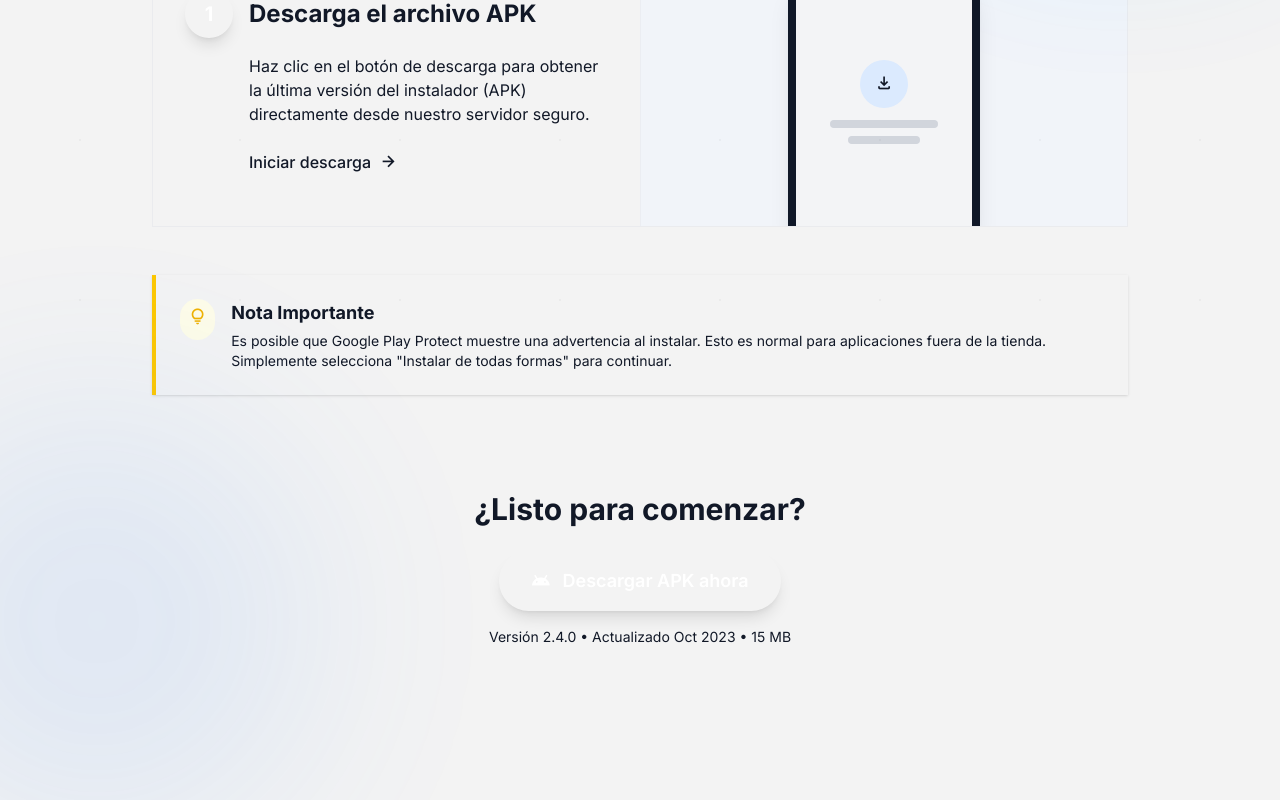
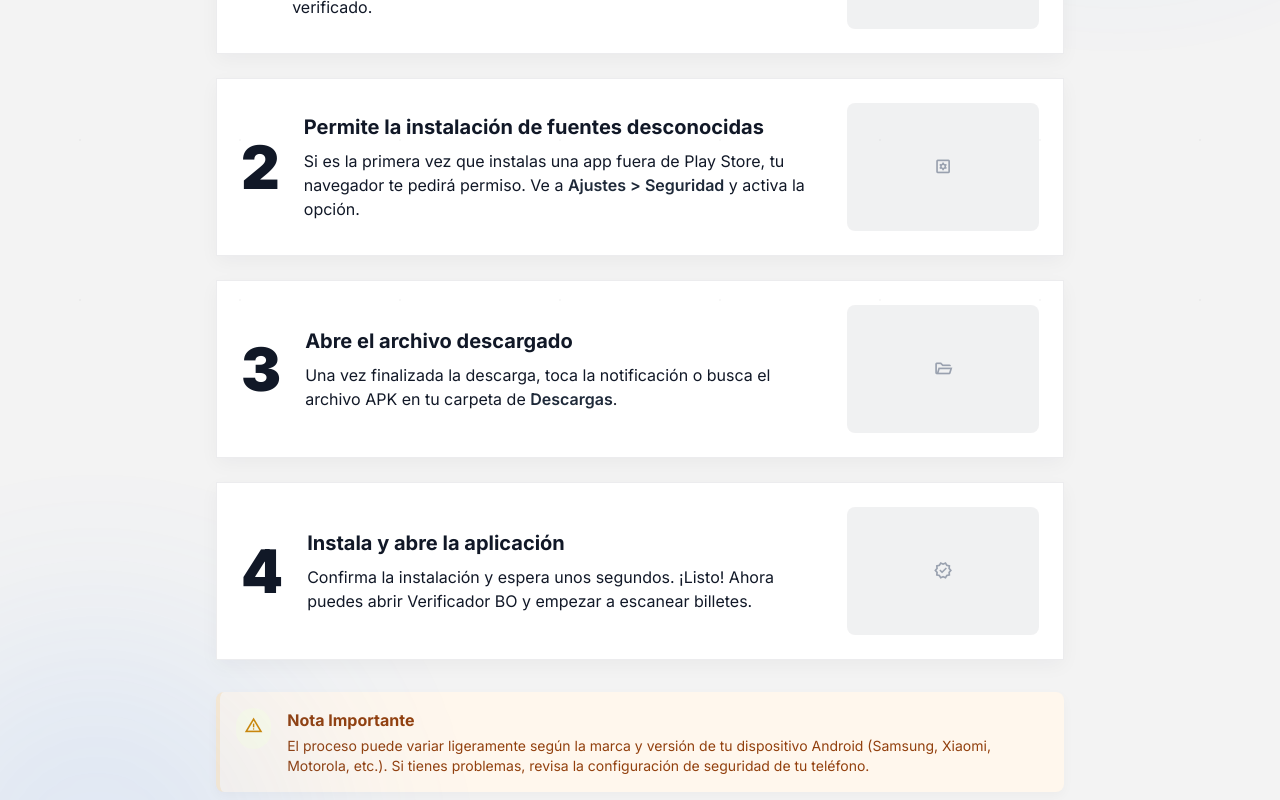
Before and after one commit to SudoCode76/verificador-billetes-bo-web, an Angular app: page /install in a window 1280 px wide. Shown: the part 420-1220 px from the top of the page. Built offline with nearby package versions, Linux system fonts and the light colour scheme.

Commit message:
feat: update install page layout and content for clarity and improved user experience

```diff
--- a/src/app/pages/home/home.page.ts
+++ b/src/app/pages/home/home.page.ts
@@ -83,7 +83,7 @@ export class HomePage {
   ];
 
   readonly socialLinks: SocialLink[] = [
-    { label: 'GitHub', href: 'https://github.com/SudoCode76?tab=repositories', icon: 'github' },
+    { label: 'GitHub', href: 'https://github.com/SudoCode76', icon: 'github' },
     { label: 'LinkedIn', href: 'https://www.linkedin.com/in/miguel-zenteno/', icon: 'linkedin' },
     { label: 'WhatsApp', href: 'https://wa.me/59162994685', icon: 'whatsapp' },
   ];
--- a/src/app/pages/install/install.page.ts
+++ b/src/app/pages/install/install.page.ts
@@ -5,105 +5,128 @@ import { ChangeDetectionStrategy, Component } from '@angular/core';
   changeDetection: ChangeDetectionStrategy.OnPush,
   imports: [],
   template: `
-    <main class="w-full max-w-5xl mx-auto flex flex-col items-center pt-10 pb-20 px-6">
-      <section class="w-full text-center mb-16 relative">
-        <div
-          class="inline-flex items-center gap-2 px-3 py-1 mb-6 rounded-full bg-primary/10 text-primary text-xs font-semibold border border-primary/20"
-        >
-          <span class="material-symbols-outlined text-sm">download</span>
-          Guía de Instalación
-        </div>
-        <h1 class="text-4xl md:text-5xl font-bold mb-4 tracking-tight">
+    <main class="w-full max-w-4xl mx-auto px-6 py-12 flex flex-col items-center">
+      <section class="text-center mb-12">
+        <h1 class="text-4xl md:text-5xl font-bold tracking-tight mb-4 install-hero-title">
           Cómo instalar la aplicación
         </h1>
         <p class="text-lg text-text-secondary dark:text-text-secondary-dark max-w-2xl mx-auto">
-          Sigue estos sencillos pasos para instalar el Verificador de Billetes BO en tu dispositivo
-          Android de forma segura y rápida.
+          Sigue estos sencillos pasos para instalar Verificador BO en tu dispositivo Android.
         </p>
       </section>
 
-      <div class="w-full space-y-8">
-        <!-- Step cards (1..4) condensed for brevity; same structure as provided mockup -->
+      <section class="w-full space-y-6">
         <div
-          class="bg-acrylic dark:bg-surface-dark border border-gray-200/60 dark:border-gray-700 rounded-fluent-xl shadow-fluent overflow-hidden"
+          class="panel bg-acrylic dark:bg-surface-dark p-6 md:p-8 rounded-fluent-lg shadow-fluent flex flex-col md:flex-row gap-6 md:items-center group hover:shadow-fluent-hover transition-all"
         >
-          <div class="flex flex-col md:flex-row h-full">
-            <div class="md:w-1/2 p-8 flex flex-col justify-center">
-              <div class="flex items-start gap-4 mb-4">
-                <div
-                  class="flex-shrink-0 w-12 h-12 bg-primary text-white rounded-full flex items-center justify-center text-xl font-bold shadow-lg"
-                >
-                  1
+          <div class="flex-shrink-0">
+            <span class="text-6xl font-black text-primary/80 select-none">1</span>
           </div>
-                <h2 class="text-2xl font-bold pt-2">Descarga el archivo APK</h2>
-              </div>
-              <p class="text-text-secondary dark:text-text-secondary-dark mb-6 pl-16">
-                Haz clic en el botón de descarga para obtener la última versión del instalador (APK)
-                directamente desde nuestro servidor seguro.
+          <div class="flex-1">
+            <h3 class="text-xl font-bold mb-2">Descarga el archivo APK</h3>
+            <p class="text-text-secondary dark:text-text-secondary-dark">
+              Presiona el botón de descarga para obtener la última versión de la aplicación
+              directamente en tu dispositivo. El archivo es seguro y verificado.
             </p>
-              <div class="pl-16">
-                <button
-                  class="text-primary hover:text-primary-hover font-medium flex items-center gap-2 group"
-                >
-                  Iniciar descarga
-                  <span
-                    class="material-symbols-outlined group-hover:translate-x-1 transition-transform"
-                    >arrow_forward</span
-                  >
-                </button>
-              </div>
           </div>
           <div
-              class="md:w-1/2 bg-blue-50/50 dark:bg-blue-900/10 flex items-end justify-center pt-8 px-8 border-t md:border-t-0 md:border-l border-gray-200/50 dark:border-gray-700"
+            class="w-full md:w-48 h-32 placeholder-card rounded-lg flex items-center justify-center text-gray-400 dark:text-gray-300"
           >
-              <div
-                class="w-48 h-64 bg-white dark:bg-gray-800 rounded-t-3xl border-t-8 border-x-8 border-gray-900 shadow-xl relative overflow-hidden"
-              >
-                <div
-                  class="w-full h-full bg-gray-100 dark:bg-gray-700 flex flex-col items-center justify-center p-4"
-                >
-                  <div
-                    class="w-12 h-12 bg-blue-100 rounded-full flex items-center justify-center mb-3 text-primary"
-                  >
-                    <span class="material-symbols-outlined">download</span>
-                  </div>
-                  <div class="w-3/4 h-2 bg-gray-300 dark:bg-gray-600 rounded mb-2"></div>
-                  <div class="w-1/2 h-2 bg-gray-300 dark:bg-gray-600 rounded"></div>
-                </div>
-              </div>
-            </div>
-          </div>
+            <span class="material-symbols-outlined text-4xl">download_for_offline</span>
           </div>
         </div>
 
         <div
-        class="w-full mt-12 bg-acrylic dark:bg-surface-dark border-l-4 border-yellow-400 p-6 rounded-r-fluent-lg shadow-sm flex items-start gap-4"
+          class="panel bg-acrylic dark:bg-surface-dark p-6 md:p-8 rounded-fluent-lg shadow-fluent flex flex-col md:flex-row gap-6 md:items-center group hover:shadow-fluent-hover transition-all"
         >
-        <div class="text-yellow-500 bg-yellow-50 dark:bg-yellow-900/20 p-2 rounded-full">
-          <span class="material-symbols-outlined">lightbulb</span>
+          <div class="flex-shrink-0">
+            <span class="text-6xl font-black text-primary/80 select-none">2</span>
+          </div>
+          <div class="flex-1">
+            <h3 class="text-xl font-bold mb-2">Permite la instalación de fuentes desconocidas</h3>
+            <p class="text-text-secondary dark:text-text-secondary-dark">
+              Si es la primera vez que instalas una app fuera de Play Store, tu navegador te pedirá
+              permiso. Ve a
+              <span class="font-semibold text-gray-800 dark:text-gray-200"
+                >Ajustes &gt; Seguridad</span
+              >
+              y activa la opción.
+            </p>
+          </div>
+          <div
+            class="w-full md:w-48 h-32 placeholder-card rounded-lg flex items-center justify-center text-gray-400 dark:text-gray-300"
+          >
+            <span class="material-symbols-outlined text-4xl">settings_applications</span>
+          </div>
+        </div>
+
+        <div
+          class="panel bg-acrylic dark:bg-surface-dark p-6 md:p-8 rounded-fluent-lg shadow-fluent flex flex-col md:flex-row gap-6 md:items-center group hover:shadow-fluent-hover transition-all"
+        >
+          <div class="flex-shrink-0">
+            <span class="text-6xl font-black text-primary/80 select-none">3</span>
+          </div>
+          <div class="flex-1">
+            <h3 class="text-xl font-bold mb-2">Abre el archivo descargado</h3>
+            <p class="text-text-secondary dark:text-text-secondary-dark">
+              Una vez finalizada la descarga, toca la notificación o busca el archivo APK en tu
+              carpeta de
+              <span class="font-semibold text-gray-800 dark:text-gray-200">Descargas</span>.
+            </p>
+          </div>
+          <div
+            class="w-full md:w-48 h-32 placeholder-card rounded-lg flex items-center justify-center text-gray-400 dark:text-gray-300"
+          >
+            <span class="material-symbols-outlined text-4xl">folder_open</span>
+          </div>
+        </div>
+
+        <div
+          class="panel bg-acrylic dark:bg-surface-dark p-6 md:p-8 rounded-fluent-lg shadow-fluent flex flex-col md:flex-row gap-6 md:items-center group hover:shadow-fluent-hover transition-all"
+        >
+          <div class="flex-shrink-0">
+            <span class="text-6xl font-black text-primary/80 select-none">4</span>
+          </div>
+          <div class="flex-1">
+            <h3 class="text-xl font-bold mb-2">Instala y abre la aplicación</h3>
+            <p class="text-text-secondary dark:text-text-secondary-dark">
+              Confirma la instalación y espera unos segundos. ¡Listo! Ahora puedes abrir Verificador
+              BO y empezar a escanear billetes.
+            </p>
+          </div>
+          <div
+            class="w-full md:w-48 h-32 placeholder-card rounded-lg flex items-center justify-center text-gray-400 dark:text-gray-300"
+          >
+            <span class="material-symbols-outlined text-4xl">verified</span>
+          </div>
+        </div>
+
+        <div class="note-warning mt-8 flex gap-4 items-start w-full">
+          <div
+            class="text-yellow-600 dark:text-yellow-400 bg-yellow-50 dark:bg-transparent p-2 rounded-full"
+          >
+            <span class="material-symbols-outlined">warning</span>
           </div>
           <div>
-          <h3 class="font-bold text-lg mb-1">Nota Importante</h3>
-          <p class="text-sm text-text-secondary dark:text-text-secondary-dark">
-            Es posible que Google Play Protect muestre una advertencia al instalar. Esto es normal
-            para aplicaciones fuera de la tienda. Simplemente selecciona "Instalar de todas formas"
-            para continuar.
+            <h4 class="font-bold text-yellow-800 dark:text-yellow-400 mb-1">Nota Importante</h4>
+            <p class="text-sm text-[--warning-text]">
+              El proceso puede variar ligeramente según la marca y versión de tu dispositivo Android
+              (Samsung, Xiaomi, Motorola, etc.). Si tienes problemas, revisa la configuración de
+              seguridad de tu teléfono.
             </p>
           </div>
         </div>
+      </section>
 
-      <div class="w-full py-16 text-center mt-8">
-        <h2 class="text-3xl font-bold mb-6">¿Listo para comenzar?</h2>
+      <section class="mt-16 text-center">
+        <h2 class="text-2xl font-bold mb-6">¿Listo para instalar?</h2>
         <button
-          class="bg-primary hover:bg-primary-hover text-white text-lg font-semibold px-8 py-4 rounded-full shadow-lg hover:shadow-xl transition-all transform hover:-translate-y-1 flex items-center justify-center gap-3 mx-auto"
+          class="inline-flex items-center justify-center gap-3 cta-primary px-8 py-4 rounded-fluent-lg font-semibold transition-all transform hover:-translate-y-0.5 text-lg"
         >
           <span class="material-symbols-outlined">android</span>
           Descargar APK ahora
         </button>
-        <p class="mt-4 text-sm text-text-secondary dark:text-text-secondary-dark">
-          Versión 2.4.0 • Actualizado Oct 2023 • 15 MB
-        </p>
-      </div>
+      </section>
     </main>
   `,
   styles: [],
--- a/src/styles.css
+++ b/src/styles.css
@@ -11,14 +11,15 @@
 
   /* Glassmorphic surfaces */
   --surface-glass: rgba(255, 255, 255, 0.65);
-  --surface-card: rgba(255, 255, 255, 0.75);
-  --surface-card-hover: rgba(255, 255, 255, 0.9);
+  /* Surfaces: make cards clearly lighter than the page in light mode */
+  --surface-card: #ffffff;
+  --surface-card-hover: rgba(255, 255, 255, 0.98);
   --surface-nav-dropdown: rgba(255, 255, 255, 0.96);
   --surface-footer: rgba(255, 255, 255, 0.7);
 
   /* Borders */
-  --border-subtle: rgba(148, 163, 184, 0.3);
-  --border-medium: rgba(148, 163, 184, 0.5);
+  --border-subtle: rgba(15, 23, 42, 0.04);
+  --border-medium: rgba(15, 23, 42, 0.08);
 
   /* Typography */
   --text-main: #111827;
@@ -39,6 +40,11 @@
   /* Legacy aliases kept for backwards compat */
   --background-light: #f3f3f3;
   --background-dark: #0d0d0d;
+
+  /* Warning / note palette */
+  --warning-bg: #fff7ed;
+  --warning-border: rgba(245, 158, 11, 0.12);
+  --warning-text: #92400e;
 }
 
 /* ============================================================
@@ -49,13 +55,13 @@
   --bg-page: #0d0d0d;
 
   --surface-glass: rgba(18, 18, 18, 0.78);
-  --surface-card: rgba(255, 255, 255, 0.05);
+  --surface-card: rgba(255, 255, 255, 0.04);
   --surface-card-hover: rgba(255, 255, 255, 0.09);
   --surface-nav-dropdown: rgba(14, 14, 14, 0.97);
   --surface-footer: rgba(18, 18, 18, 0.78);
 
-  --border-subtle: rgba(148, 163, 184, 0.12);
-  --border-medium: rgba(148, 163, 184, 0.22);
+  --border-subtle: rgba(255, 255, 255, 0.03);
+  --border-medium: rgba(255, 255, 255, 0.06);
 
   --text-main: #f1f5f9;
   --text-secondary: rgba(241, 245, 249, 0.55);
@@ -65,6 +71,11 @@
   --btn-hover: rgba(255, 255, 255, 0.14);
 
   --dot-grid-color: rgba(255, 255, 255, 0.035);
+
+  /* Warning / note palette (dark) */
+  --warning-bg: rgba(34, 30, 24, 0.28);
+  --warning-border: rgba(245, 158, 11, 0.35);
+  --warning-text: rgba(245, 158, 11, 0.95);
 }
 
 /* ============================================================
@@ -104,3 +115,85 @@ body::after {
 }
 
 @import './app/app.css';
+
+/* ============================================================
+   Additional utility surfaces used by pages
+   These mirror the mock's "mica" / "acrylic" styles so light
+   mode panels have a subtle lifted surface that reads well
+   against the page background.
+   ============================================================ */
+.bg-acrylic {
+  background-color: var(--surface-card);
+  backdrop-filter: blur(10px) saturate(120%);
+  -webkit-backdrop-filter: blur(10px) saturate(120%);
+  border: 1px solid var(--border-medium);
+}
+
+.bg-mica {
+  background-color: var(--surface-glass);
+  backdrop-filter: blur(18px) saturate(125%);
+  -webkit-backdrop-filter: blur(18px) saturate(125%);
+  border: 1px solid var(--border-subtle);
+}
+
+/* Warning/note helper to improve contrast in light mode */
+.note-warning {
+  background: var(--warning-bg);
+  border-left: 4px solid var(--warning-border);
+  color: var(--warning-text);
+  padding: 1rem;
+  border-radius: 0.5rem;
+  box-shadow: 0 4px 12px rgba(15, 23, 42, 0.03);
+}
+
+/* Panel surface used by step cards to ensure consistent light/dark rendering */
+.panel {
+  background: var(--surface-card);
+  border: 1px solid var(--border-medium);
+  color: var(--text-main);
+  box-shadow: 0 6px 18px rgba(15, 23, 42, 0.04);
+}
+
+/* Right-side placeholder card used in the mock; tones adapt to theme */
+.placeholder-card {
+  background: rgba(15, 23, 42, 0.06);
+  border-radius: 0.5rem;
+}
+
+/* Install page specific helpers */
+.install-hero-title {
+  color: var(--text-main) !important;
+  text-shadow: 0 2px 8px rgba(15, 23, 42, 0.04);
+}
+
+.cta-primary {
+  background: var(--accent);
+  color: white;
+  box-shadow: 0 10px 30px rgba(10, 135, 245, 0.12);
+}
+.cta-primary:hover {
+  box-shadow: 0 14px 36px rgba(10, 135, 245, 0.16);
+}
+
+/* Ensure note text contrast is consistent */
+.note-warning p,
+.note-warning h4 {
+  color: var(--warning-text);
+}
+
+@media (min-width: 768px) {
+  .panel {
+    padding: 1.5rem;
+  }
+}
+
+.dark .placeholder-card {
+  background: rgba(255, 255, 255, 0.04);
+}
+
+/* Slightly tone down the dot-grid in light mode when surfaces are pale */
+@media (prefers-color-scheme: light) {
+  body::after {
+    opacity: 0.45;
+  }
+}
```
Lines whose indentation alone changed are shown as unchanged.
